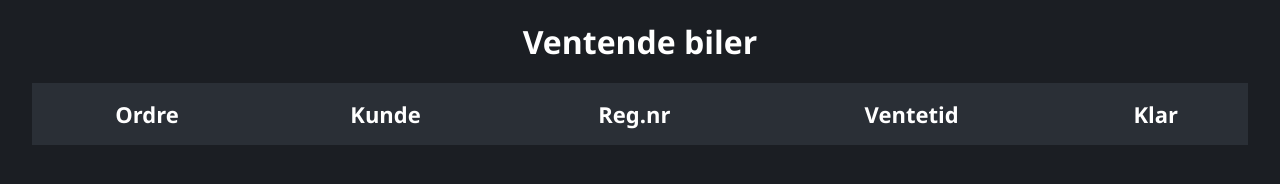
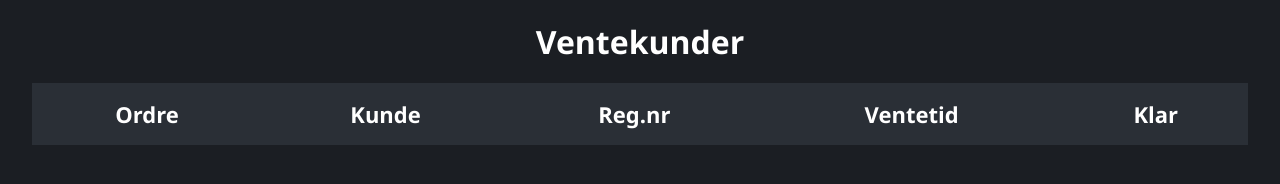
Before and after one commit to mariusbonsak/venteliste, a website: page public/storskjerm.html in a window 1280 px wide. Drawn offline with nearby package versions, Linux system fonts and the light colour scheme; no server answers.

Commit message:
Update storskjerm.html

```diff
--- a/public/storskjerm.html
+++ b/public/storskjerm.html
@@ -41,7 +41,7 @@ th {
 
 <body>
 
-<h1>Ventende biler</h1>
+<h1>Ventekunder</h1>
 
 <table>
 <thead>
```
